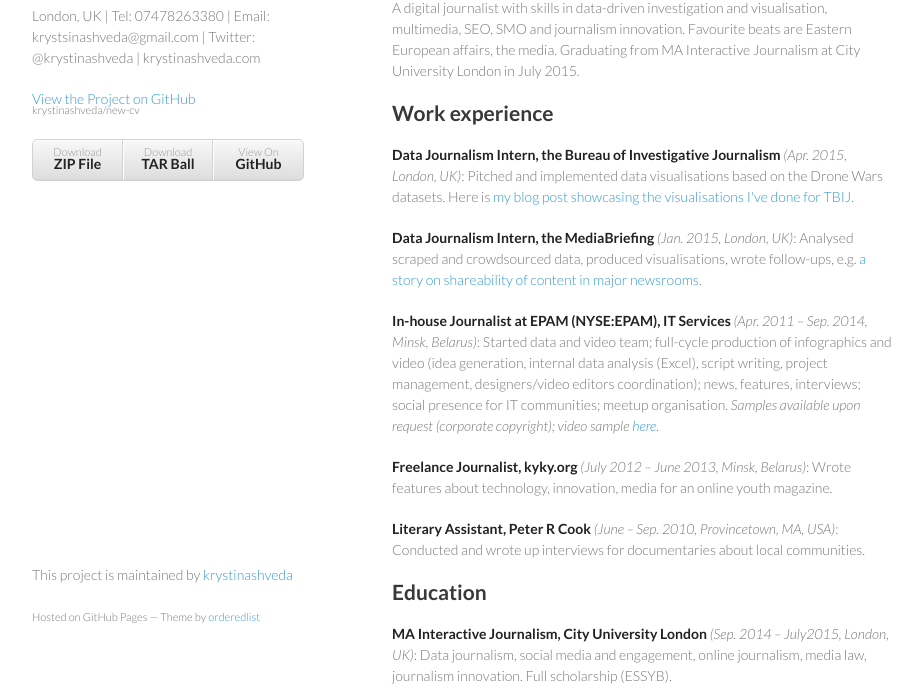
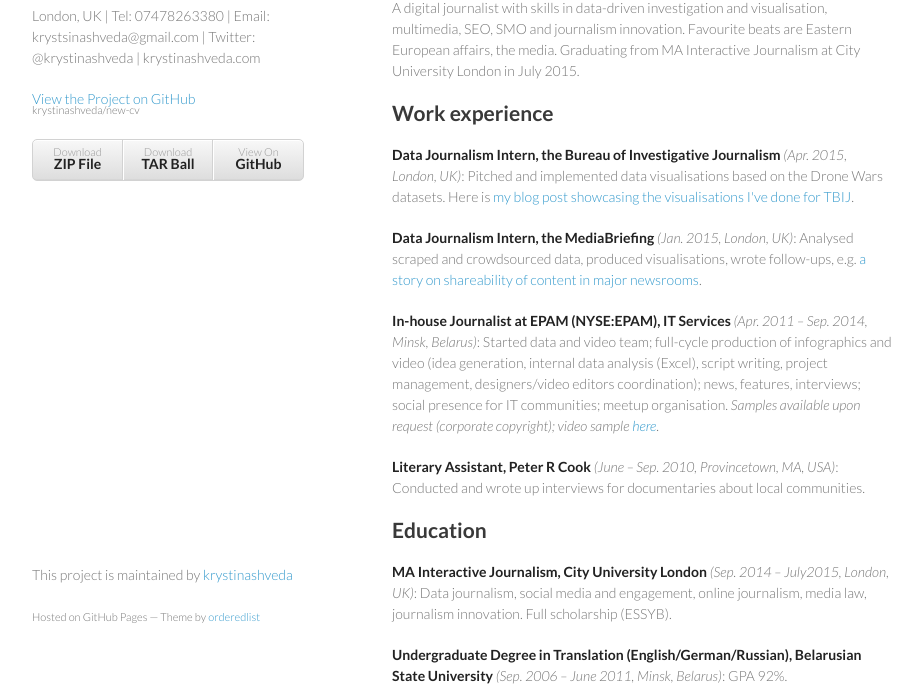
Before and after one commit to krystinashveda/new-cv, a plain HTML site: page index.html in a window 1280 px wide. Shown: the part 104-800 px from the top of the page, without its empty margins (178-1100 px from the left). Drawn offline with Linux system fonts and the light colour scheme.

```diff
--- a/index.html
+++ b/index.html
@@ -41,8 +41,6 @@
 <p><strong>Data Journalism Intern, the MediaBriefing</strong> <em>(Jan. 2015, London, UK)</em>: Analysed scraped and crowdsourced data, produced visualisations, wrote follow-ups, e.g. <a href="http://bit.ly/Buzzsocial">a story on shareability of content in major newsrooms</a>.</p>
 
 <p><strong>In-house Journalist at EPAM (NYSE:EPAM), IT Services</strong> <em>(Apr. 2011 – Sep. 2014, Minsk, Belarus)</em>: Started data and video team; full-cycle production of infographics and video (idea generation, internal data analysis (Excel), script writing, project management, designers/video editors coordination); news, features, interviews; social presence for IT communities; meetup organisation. <em>Samples available upon request (corporate copyright); video sample <a href="http://bit.ly/grandhack14">here</a>.</em></p>
-
-<p><strong>Freelance Journalist, kyky.org</strong> <em>(July 2012 – June 2013, Minsk, Belarus)</em>: Wrote features about technology, innovation, media for an online youth magazine.</p>
 
 <p><strong>Literary Assistant, Peter R Cook</strong> <em>(June – Sep. 2010, Provincetown, MA, USA)</em>: Conducted and wrote up interviews for documentaries about local communities.</p>
 
```
Also changed, not shown: params.json (+1 -1 lines).
